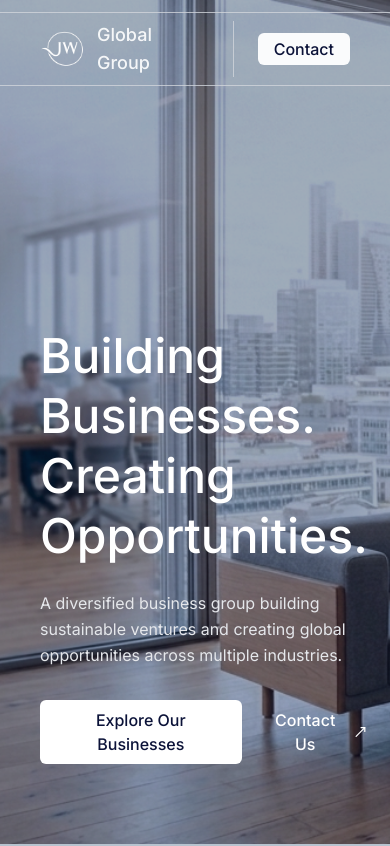
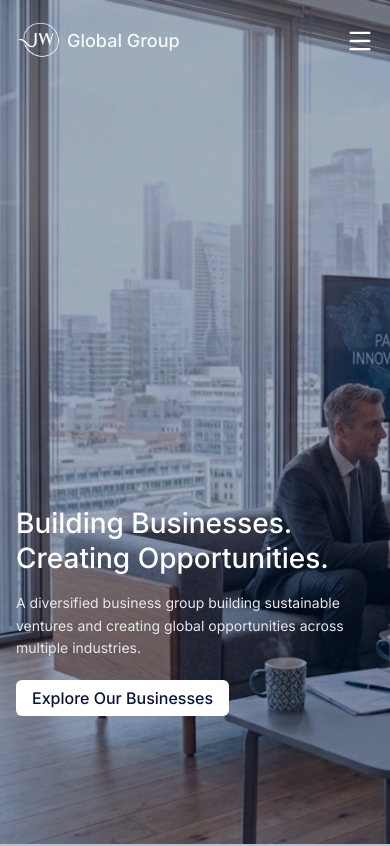
Before and after one commit to parthergk/jwglobalgrp, a Next.js app: page / in a window 390 px wide. Shown: the top 846 px of the page. Built offline with nearby package versions, Linux system fonts and the light colour scheme.

Commit message:
make the hero section responsive

```diff
--- a/components/Header.tsx
+++ b/components/Header.tsx
@@ -1,12 +1,13 @@
 "use client"
 
-import { Facebook, Instagram, Twitter } from "lucide-react";
+import { Cross, Facebook, Instagram, Menu, Twitter, X } from "lucide-react";
 import Image from "next/image"
 import Link from "next/link"
 import { useEffect, useState } from "react"
 
 const Header = () => {
-    const [scrolled, setScrolled] = useState(false)
+    const [scrolled, setScrolled] = useState(false);
+    const [isOpen, setIsOpen] = useState(false);
 
     useEffect(() => {
         const handleScroll = () => {
@@ -21,8 +22,8 @@ const Header = () => {
         <header
             className="py-3 fixed top-0 left-0 w-full z-50 "
         >
-            <nav className={`px-10 py-2 flex items-center gap-6 border-y border-[#D1D5DB]/80 transition-all duration-300 ${scrolled ? "bg-slate-900/70 backdrop-blur-md border-b border-white/10 shadow-md mx-10 border-none rounded-xl" : "bg-transparent"}`}>
-                <div className="flex items-center gap-3 pr-6 border-r border-[#D1D5DB]/80">
+            <nav className={`px-4 sm:px-6 lg:px-10 py-1.5 lg:py-2 flex items-center justify-between gap-6 border-y-0 lg:border-y border-[#D1D5DB]/80 transition-all duration-300 ${scrolled ? "bg-slate-900/70 backdrop-blur-md border-b border-white/10 shadow-md mx-4 lg:mx-10 border-none rounded-xl" : "bg-transparent"}`}>
+                <div className="flex items-center gap-1.5 sm:gap-3 pr-6 border-r-0 lg:border-r border-[#D1D5DB]/80">
                     <Image
                         src="/logo.png"
                         alt="logo"
@@ -33,12 +34,12 @@ const Header = () => {
                         Global Group
                     </span>
                 </div>
-                <div className=" flex-1 w-full flex items-center justify-between">
-                    <ul className="hidden lg:flex items-center gap-8 text-base text-white/90">
+                <div className=" flex-1 w-full hidden lg:flex items-center justify-between">
+                    <ul className="flex items-center gap-8 text-base text-white/90">
                         <li><Link href="/">Home</Link></li>
                         <li><Link href="/about">About</Link></li>
                         <li><Link href="/divisions">Divisions</Link></li>
-                        <li><Link href="/leadership-team">Leadership & Team</Link></li>
+                        <li><Link href="/leadership-team">Leadership</Link></li>
                         <li><Link href="/partnerships">Partnerships</Link></li>
                         <li><Link href="/careers">Careers</Link></li>
                     </ul>
@@ -57,13 +58,97 @@ const Header = () => {
                         </div>
                         <Link
                             href="/contact"
-                            className="bg-white/95 text-primary px-4 py-1 rounded-md font-medium"
+                            className="bg-white/95 text-primary hover:bg-gray-200 transition px-4 py-1 rounded-md font-medium"
                         >
                             Contact
                         </Link>
                     </div>
                 </div>
+
+                <div className="lg:hidden" onClick={() => setIsOpen(true)}>
+                    <Menu className=" h-7 w-7 text-white" />
+                </div>
+
             </nav>
+
+            {isOpen && (
+                <nav className="fixed inset-0 z-50 lg:hidden bg-slate-900/90 backdrop-blur-md">
+                    <div className="flex items-center justify-between px-6 py-5 border-b border-white/10">
+
+                        <div className="flex items-center gap-2">
+                            <Image
+                                src="/logo.png"
+                                alt="logo"
+                                width={45}
+                                height={45}
+                            />
+                            <span className="text-white text-lg font-medium">
+                                Global Group
+                            </span>
+                        </div>
+
+                        <button onClick={() => setIsOpen(false)}>
+                            <X className="h-7 w-7 text-white" />
+                        </button>
+
+                    </div>
+
+                    <ul className="flex flex-col gap-6 px-6 py-10 text-lg text-white">
+
+                        <li>
+                            <Link href="/" onClick={() => setIsOpen(false)}>Home</Link>
+                        </li>
+
+                        <li>
+                            <Link href="/about" onClick={() => setIsOpen(false)}>About</Link>
+                        </li>
+
+                        <li>
+                            <Link href="/divisions" onClick={() => setIsOpen(false)}>Divisions</Link>
+                        </li>
+
+                        <li>
+                            <Link href="/leadership-team" onClick={() => setIsOpen(false)}>
+                                Leadership & Team
+                            </Link>
+                        </li>
+
+                        <li>
+                            <Link href="/partnerships" onClick={() => setIsOpen(false)}>
+                                Partnerships
+                            </Link>
+                        </li>
+
+                        <li>
+                            <Link href="/careers" onClick={() => setIsOpen(false)}>Careers</Link>
+                        </li>
+
+                    </ul>
+
+                    <div className="px-6 mt-auto pb-10">
+                        <div className="flex gap-5 mb-6">
+                            <Link href="#">
+                                <Facebook className="h-5 w-5 text-white" />
+                            </Link>
+
+                            <Link href="#">
+                                <Twitter className="h-5 w-5 text-white" />
+                            </Link>
+
+                            <Link href="#">
+                                <Instagram className="h-5 w-5 text-white" />
+                            </Link>
+                        </div>
+                        <Link
+                            href="/contact"
+                            onClick={() => setIsOpen(false)}
+                            className="block w-full text-center bg-white text-slate-900 font-medium py-2 rounded-md"
+                        >
+                            Contact
+                        </Link>
+                    </div>
+                </nav>
+            )}
         </header>
     )
 }
--- a/components/home/Hero.tsx
+++ b/components/home/Hero.tsx
@@ -1,47 +1,56 @@
 import { MoveUpRight } from "lucide-react";
 import Image from "next/image";
+import Link from "next/link";
 
 export default function Hero() {
   return (
-    <section className="relative w-full h-screen min-h-150 flex items-end px-10">
-      <div className="absolute inset-0 -z-10">
+    <section className="relative w-full min-h-screen flex items-end px-4 sm:px-8 lg:px-10 pt-28 lg:pt-0">
+
+      <div className="absolute inset-0 -z-10 ">
         <Image
           src="/hero.png"
           alt="Business meeting"
           fill
           priority
-          className="object-cover"
+          className="object-cover object-[65%_center] lg:object-center"
         />
       </div>
 
       <div className="absolute inset-0 bg-primary/35 -z-10"></div>
 
-        <div className="max-w-2xl text-white mb-20 lg:mb-16">
+      <div className="max-w-xl lg:max-w-2xl text-white mb-32 lg:mb-16">
 
-          <h1 className="text-5xl lg:text-6xl font-medium lg:font-normal leading-tight">
-            Building Businesses. <br />
+        <h1 className="text-[28px] sm:text-4xl md:text-5xl lg:text-6xl font-medium lg:font-normal leading-tight">
+          Building  Businesses. <br />
           Creating Opportunities.
         </h1>
 
-          <p className="max-w-xl mt-6 text-base text-gray-200 leading-relaxed">
+        <p className=" mt-4 sm:mt-6 text-sm sm:text-base text-gray-200 leading-relaxed">
           A diversified business group building sustainable ventures and
           creating global opportunities across multiple industries.
         </p>
 
-          <div className="flex items-center gap-6 mt-8">
+        <div className="flex flex-col sm:flex-row sm:items-center gap-4 sm:gap-6 mt-5 sm:mt-8">
 
-            <button className="bg-white text-primary px-4 py-2 rounded-md font-medium hover:bg-gray-200 transition">
+          <Link
+            href="/divisions"
+            className="bg-white text-primary px-4 py-1.5 sm:py-2 rounded-md font-medium hover:bg-gray-200 transition w-fit"
+          >
             Explore Our Businesses
-            </button>
+          </Link>
 
-            <button className="text-white font-medium flex items-center gap-2 hover:opacity-80 transition">
+          <Link
+            href="/contact"
+            className=" hidden text-white font-medium sm:flex items-center gap-2 hover:opacity-80 transition w-fit"
+          >
             Contact Us
-             <MoveUpRight className=" h-4 w-4 text-white"/>
-            </button>
+            <MoveUpRight className="h-4 w-4 text-white" />
+          </Link>
 
         </div>
 
       </div>
+
     </section>
   );
 }
```
Lines whose indentation alone changed are shown as unchanged.
